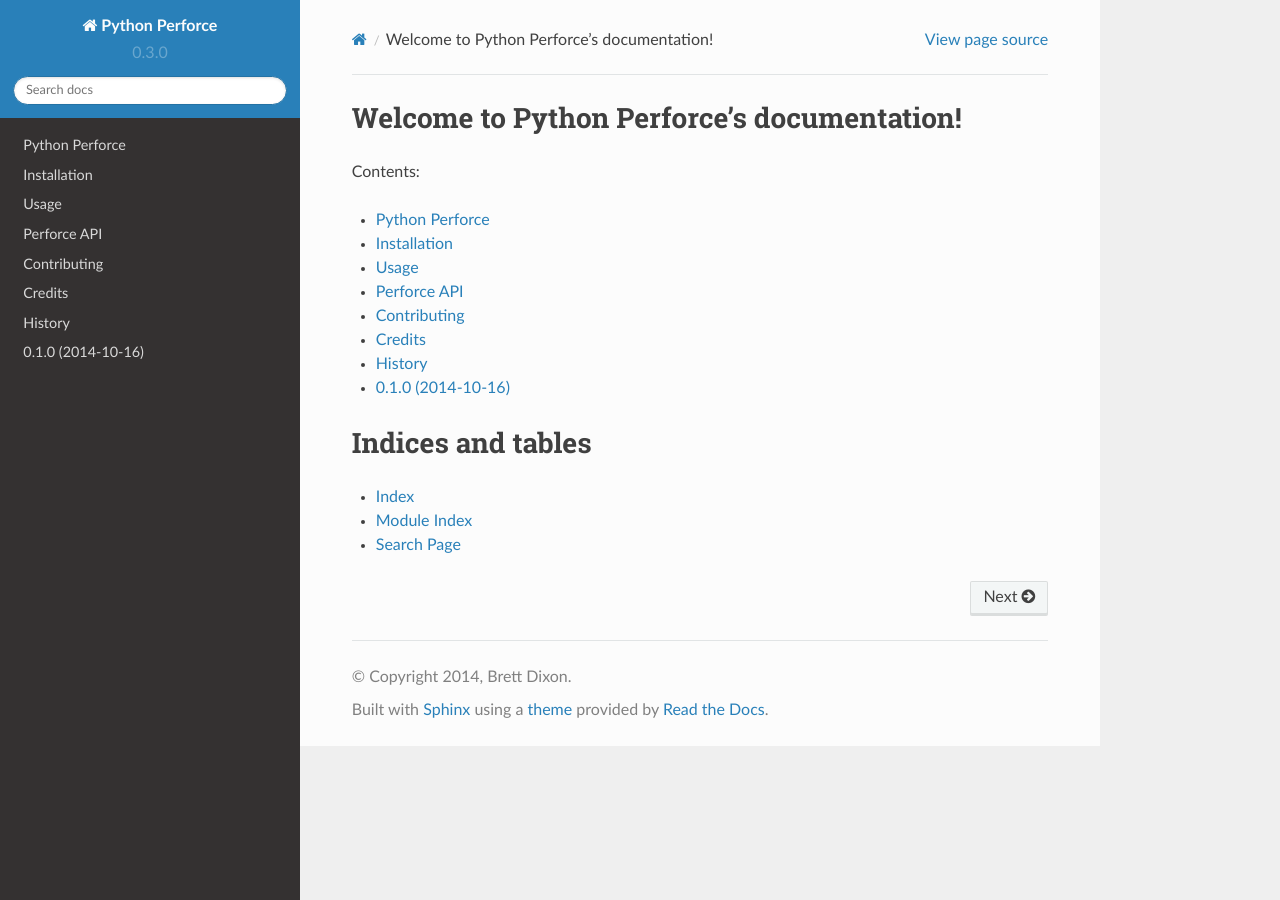
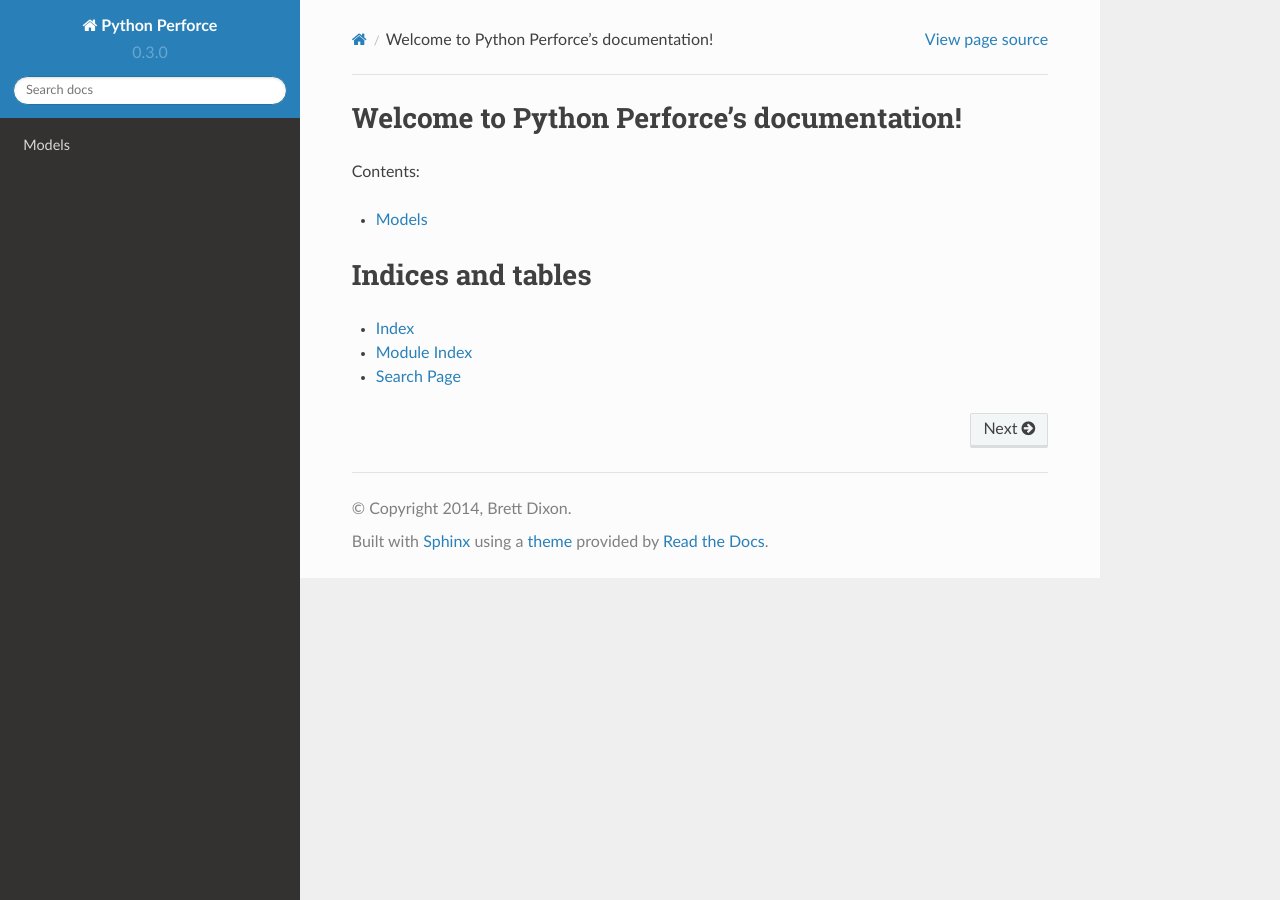
Before and after one commit to theiviaxx/python-perforce, a Sphinx documentation site: the page built from docs/index.rst, in a window 1280 px wide. Built offline with Sphinx 7.4.7 and the Read the Docs theme 2.0.0, drawn with Linux system fonts in a browser that asks for light colours.

```diff
--- a/docs/changelist.rst
+++ /dev/null
@@ -1,5 +0,0 @@
-changelist
-==========
-
-.. automodule:: perforce.changelist
-   :members:
--- a/docs/connection.rst
+++ /dev/null
@@ -1,5 +0,0 @@
-connection
-==========
-
-.. automodule:: perforce.connection
-   :members:
--- a/docs/headrevision.rst
+++ /dev/null
@@ -1,5 +0,0 @@
-headrevision
-============
-
-.. automodule:: perforce.headrevision
-   :members:
--- a/docs/index.rst
+++ b/docs/index.rst
@@ -11,13 +11,7 @@ Contents:
 .. toctree::
    :maxdepth: 1
 
-   readme
-   installation
-   usage
-   api
-   contributing
-   authors
-   history
+   models
 
 Indices and tables
 ==================
--- /dev/null
+++ b/docs/models.rst
@@ -0,0 +1,9 @@
+.. _models:
+
+Models
+======
+
+This covers the data models used by the Perforce API
+
+.. automodule:: perforce.models
+   :members:
--- a/docs/revision.rst
+++ /dev/null
@@ -1,5 +0,0 @@
-revision
-========
-
-.. automodule:: perforce.revision
-   :members:
```
Also changed, not shown: docs/api.rst (deleted, +0 -14 lines), 2 other files.
